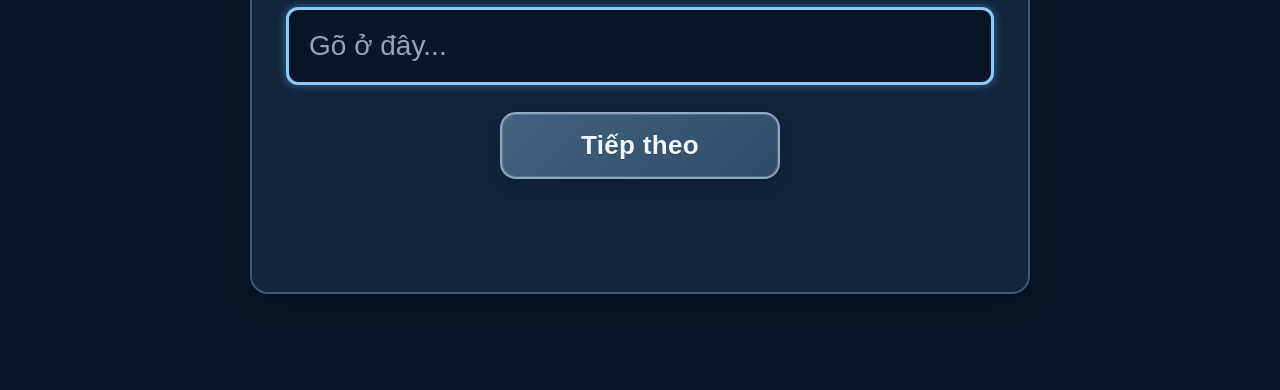
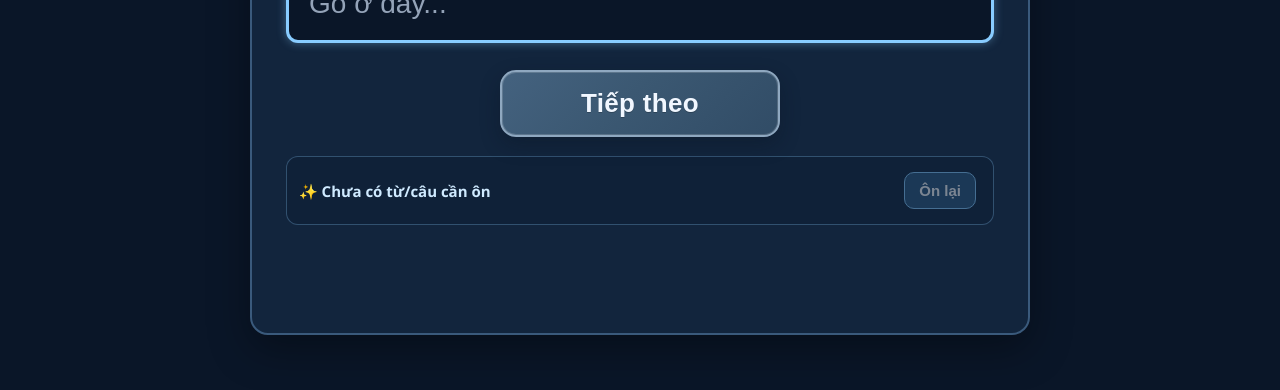
Before and after one commit to maxskill115/go-chu-ver2, a plain HTML site: page index.html in a window 1280 px wide. Shown: the part 410-800 px from the top of the page. Drawn offline with Linux system fonts and the light colour scheme.

Commit message:
feat: nạp module ôn lỗi

```diff
--- a/index.html
+++ b/index.html
@@ -98,6 +98,7 @@
 <script src="data-easy.js"></script>
 <script src="data-poems.js"></script>
 <script src="script-core.js"></script>
+<script src="smart-review.js"></script>
 <script src="script.js"></script>
 </body>
 </html>
```
